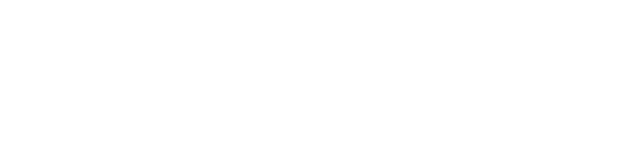
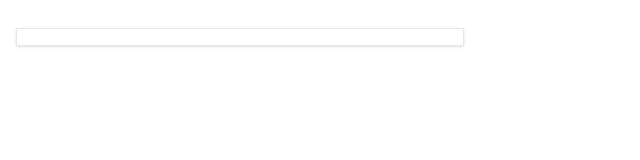
Before and after one commit to Startang141/Faceless-Login-Page, a plain HTML site: page index.html in a window 1280 px wide. Shown: the whole page, without its empty margins (0-640 px from the left). Drawn offline with nearby package versions, Linux system fonts and the light colour scheme.

Commit message:
Make Card

```diff
--- a/index.html
+++ b/index.html
@@ -22,5 +22,9 @@
     </script>
 </head>
 <body>
+    <div class="container font-sansPro mx-auto my-auto px-4 py-7">
+        <div class="max-w-md border my-auto p-2 shadow">
+        </div>
+    </div>
 </body>
 </html>
```
